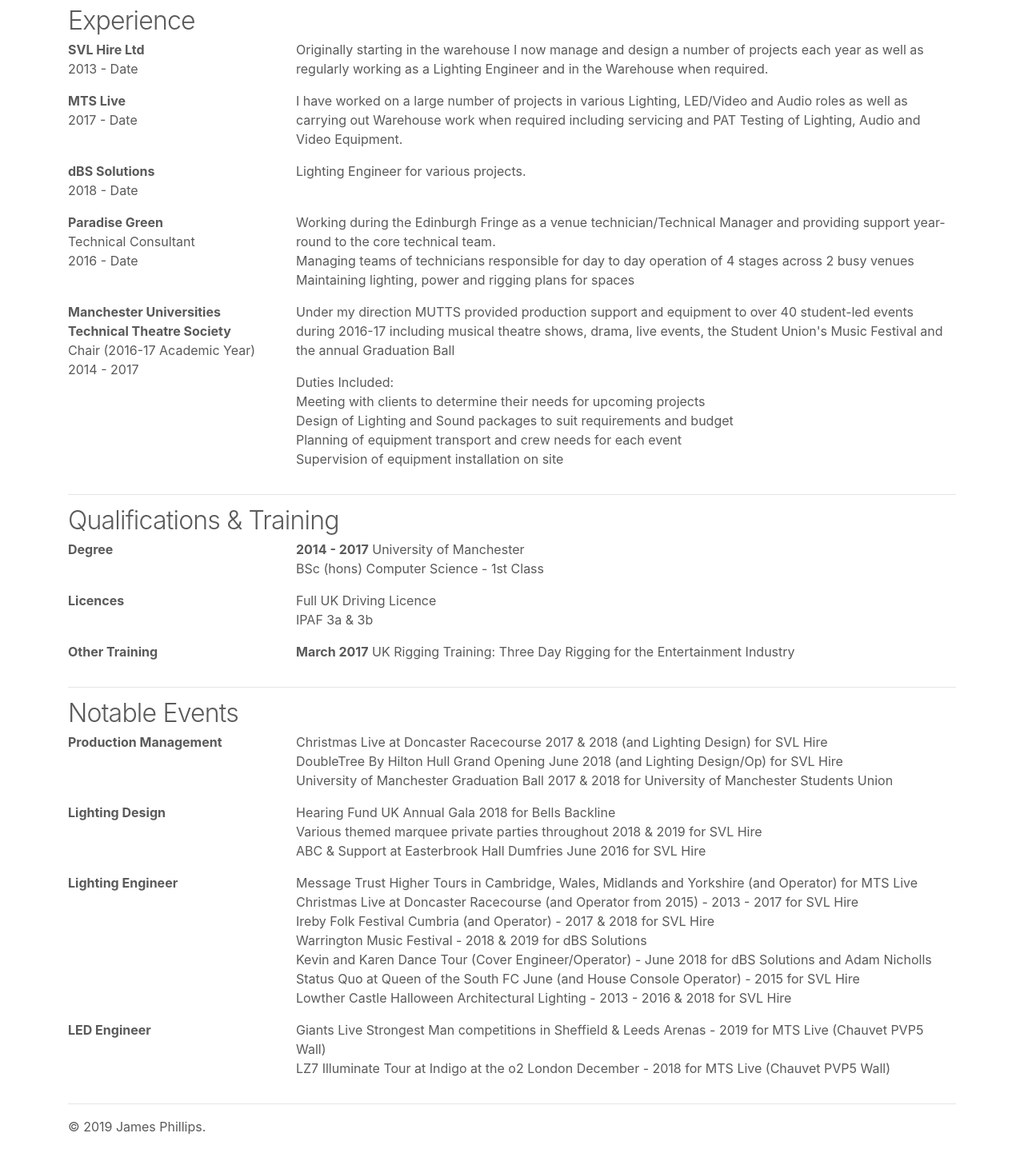
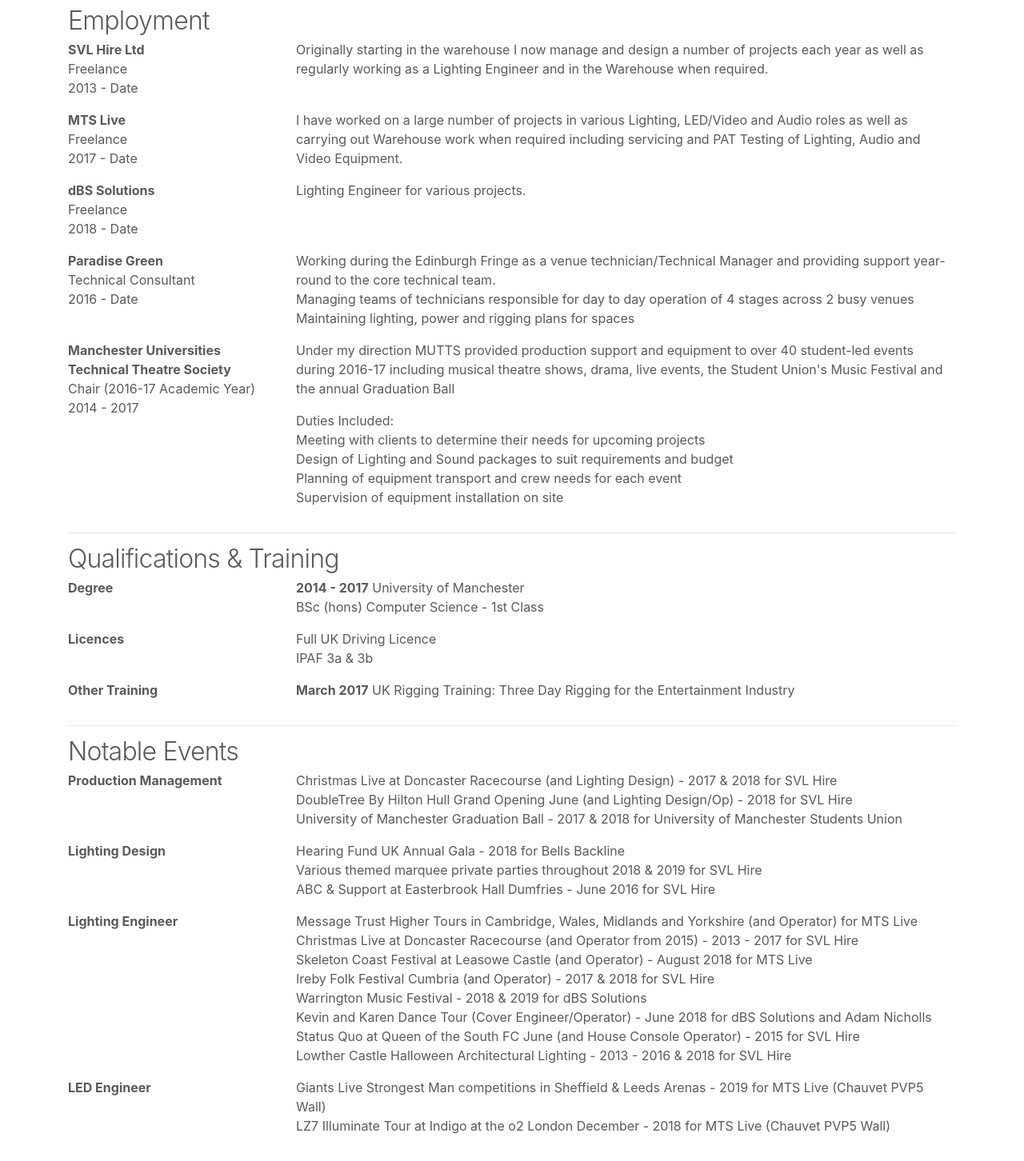
Before and after one commit to JamesP2/jamesphillips-site, a PHP site: template templates/experience.html.twig in a window 1280 px wide. Shown: the part 70-1522 px from the top of the page at 80% size. Before the commit the page ends 1488 px from the top, so only its background shows below. Run offline with PHP 8.4, Linux system fonts and the light colour scheme; the template is opened without the code that fills it, so the values that code supplies are empty; some libraries are stand-ins or nearby versions.

Commit message:
Tidy Carousel and Experience

```diff
--- a/templates/experience.html.twig
+++ b/templates/experience.html.twig
@@ -6,12 +6,13 @@
 <div class="container pad-top">
     <div class="row">
         <div class="col-md-12">
-            <h2 class="thin">Experience</h2>
+            <h2 class="thin">Employment</h2>
 
             <div class="row">
                 <div class="col-sm-3">
                     <p>
                         <b><a href="http://www.svlhire.co.uk/" target="_blank" class="text-grey">SVL Hire Ltd</a></b><br>
+                        Freelance<br>
                         2013 - Date
                     </p>
                 </div>
@@ -20,10 +21,12 @@
                 </div>
             </div>
 
+
             <div class="row">
                 <div class="col-sm-3">
                     <p>
                         <b><a href="http://www.mtslive.co.uk/" target="_blank" class="text-grey">MTS Live</a></b><br>
+                        Freelance<br>
                         2017 - Date
                     </p>
                 </div>
@@ -31,10 +34,13 @@
                         <p>I have worked on a large number of projects in various Lighting, LED/Video and Audio roles as well as carrying out Warehouse work when required including servicing and PAT Testing of Lighting, Audio and Video Equipment.</p>
                 </div>
             </div>
+
+
             <div class="row">
                 <div class="col-sm-3">
                     <p>
                         <b><a href="http://www.dbs-solutions.co.uk/" target="_blank" class="text-grey">dBS Solutions</a></b><br>
+                        Freelance<br>
                         2018 - Date
                     </p>
                 </div>
@@ -42,6 +48,8 @@
                         <p>Lighting Engineer for various projects.</p>
                 </div>
             </div>
+
+
             <div class="row">
                 <div class="col-sm-3">
                     <p>
@@ -58,6 +66,8 @@
                     </p>
                 </div>
             </div>
+
+
             <div class="row">
                 <div class="col-sm-3">
                     <p>
@@ -77,7 +87,9 @@
                 </div>
             </div>
 
+
             <hr>
+
 
             <h2 class="thin">Qualifications &amp; Training</h2>
             <div class="row">
@@ -113,7 +125,9 @@
                 </div>
             </div>
 
+
             <hr>
+
 
             <h2 class="thin">Notable Events</h2>
             <div class="row">
@@ -122,24 +136,28 @@
                 </div>
                 <div class="col-sm-9">
                     <ul class="list-unstyled">
-                        <li>Christmas Live at Doncaster Racecourse 2017 &amp; 2018 (and Lighting Design) for SVL Hire</li>
-                        <li>DoubleTree By Hilton Hull Grand Opening June 2018 (and Lighting Design/Op) for SVL Hire</li>
-                        <li>University of Manchester Graduation Ball 2017 &amp; 2018 for University of Manchester Students Union</li>
+                        <li>Christmas Live at Doncaster Racecourse (and Lighting Design) - 2017 &amp; 2018 for SVL Hire</li>
+                        <li>DoubleTree By Hilton Hull Grand Opening June (and Lighting Design/Op) - 2018  for SVL Hire</li>
+                        <li>University of Manchester Graduation Ball - 2017 &amp; 2018 for University of Manchester Students Union</li>
                     </ul>
                 </div>
             </div>
+
+
             <div class="row">
                 <div class="col-sm-3">
                     <p><b>Lighting Design</b></p>
                 </div>
                 <div class="col-sm-9">
                     <ul class="list-unstyled">
-                        <li>Hearing Fund UK Annual Gala 2018 for Bells Backline</li>
+                        <li>Hearing Fund UK Annual Gala - 2018 for Bells Backline</li>
                         <li>Various themed marquee private parties throughout 2018 &amp; 2019 for SVL Hire</li>
-                        <li>ABC &amp; Support at Easterbrook Hall Dumfries June 2016 for SVL Hire</li>
+                        <li>ABC &amp; Support at Easterbrook Hall Dumfries - June 2016 for SVL Hire</li>
                     </ul>
                 </div>
             </div>
+
+
             <div class="row">
                 <div class="col-sm-3">
                     <p><b>Lighting Engineer</b></p>
@@ -148,6 +166,7 @@
                     <ul class="list-unstyled">
                         <li>Message Trust Higher Tours in Cambridge, Wales, Midlands and Yorkshire (and Operator) for MTS Live</li>
                         <li>Christmas Live at Doncaster Racecourse (and Operator from 2015) - 2013 - 2017  for SVL Hire</li>
+                        <li>Skeleton Coast Festival at Leasowe Castle (and Operator) - August 2018 for MTS Live</li>
                         <li>Ireby Folk Festival Cumbria (and Operator) - 2017 &amp; 2018 for SVL Hire</li>
                         <li>Warrington Music Festival - 2018 &amp; 2019 for dBS Solutions</li>
                         <li>Kevin and Karen Dance Tour (Cover Engineer/Operator) - June 2018 for dBS Solutions and Adam Nicholls</li>
@@ -156,6 +175,8 @@
                     </ul>
                 </div>
             </div>
+
+
             <div class="row">
                 <div class="col-sm-3">
                     <p><b>LED Engineer</b></p>
--- a/templates/home.html.twig
+++ b/templates/home.html.twig
@@ -6,12 +6,12 @@
 <div class="container marketing">
     <div class="row featurette">
         <div class="col-md-7" style="margin-top: 2em;">
-            <p class="lead">I am a freelance Lighting and Engineer and Designer based in Manchester UK with a wide range of experience across a variety of events that has led to me being able to provide the following services:</p>
+            <p class="lead">I am a freelance Lighting Engineer and Designer based in Manchester UK with a wide range of experience across a variety of events that has led to me being able to provide the following services:</p>
             <ul>
                 <li>Lighting Engineer</li>
                 <li>Lighting Design</li>
                 <li>Lighting Programmer/Operation (Primarily with Chamsys MagicQ Consoles)</li>
-                <li>Pre-Production Drawings/CAD (with own WYSIWYG Report Licence)</li>
+                <li>Pre-Production Drawings, CAD and Site Plans (with own WYSIWYG Report Licence)</li>
                 <li>LED/Video Engineer</li>
             </ul>
         </div>
```
Also changed, not shown: templates/carousel-dev.html.twig (added, +47 -0 lines), templates/carousel.html.twig (+0 -33 lines).
